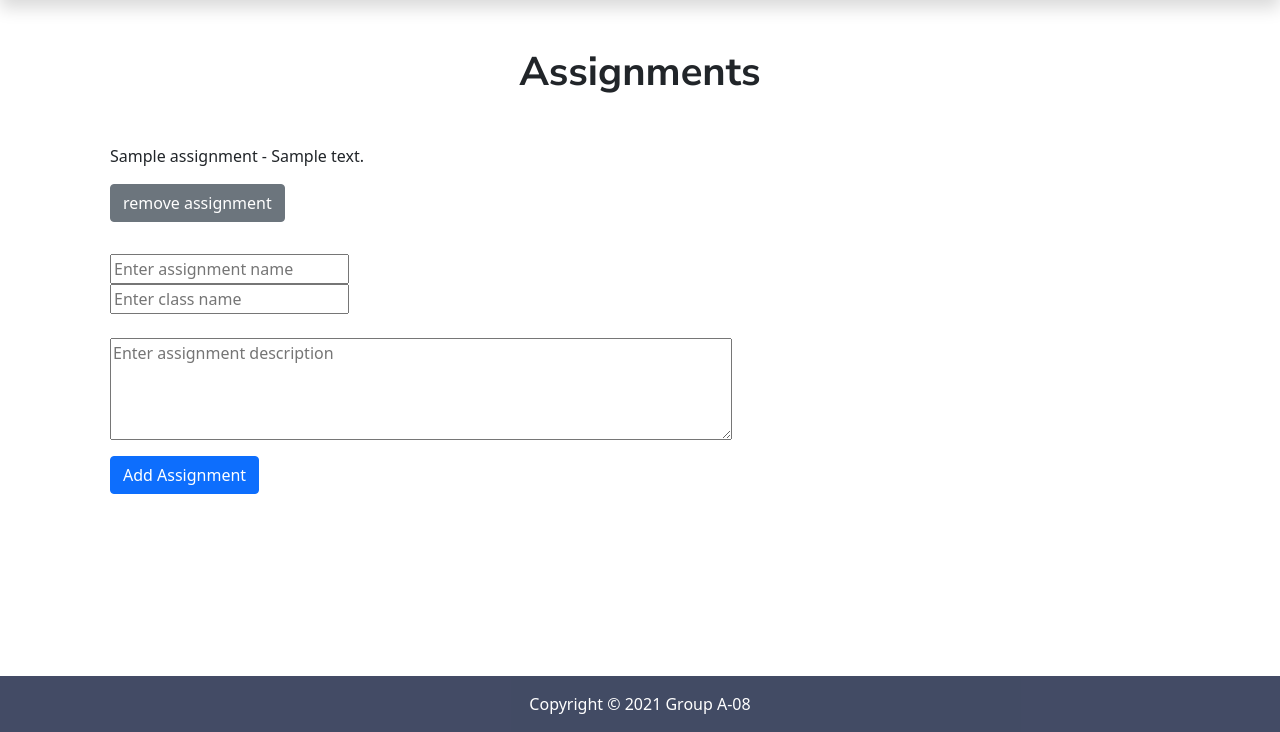
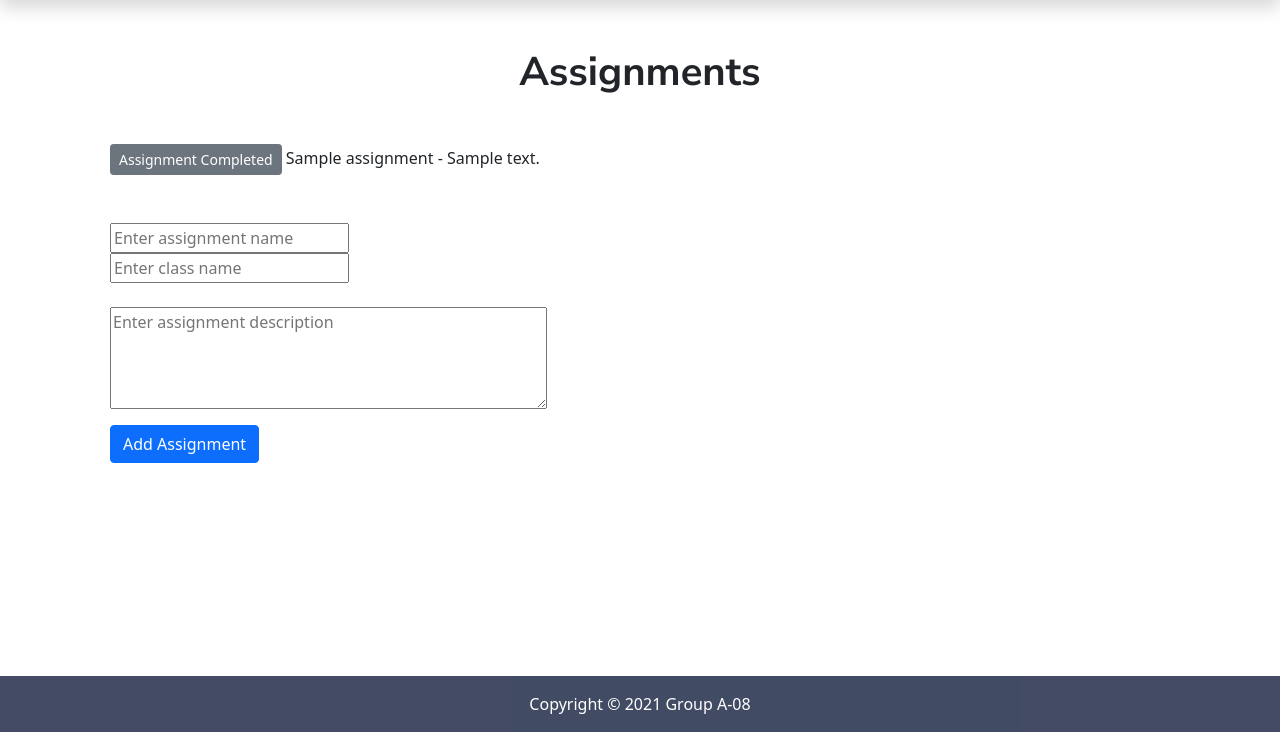
Before and after one commit to WilliamHaslet/wahoo-notes-website-project, a Django app: page /assignments/ in a window 1280 px wide. Shown: the part 68-800 px from the top of the page. Run offline with Django 3.2, Linux system fonts and the light colour scheme; a user stored in the database is signed in; tables that the repository leaves empty hold one stand-in row (values such as "Sample post"); some libraries are stand-ins or nearby versions.

Commit message:
addclasses/assignments ui

```diff
--- a/main_app/templates/main_app/assignments.html
+++ b/main_app/templates/main_app/assignments.html
@@ -16,7 +16,7 @@
     <br>
          <div class= "container">
              <div class="row justify-content-start">
-                 <div class="col-8">
+                 <div class="col-md-6">
                      <div class="card border-0">
                          <div class="card-body border-0">
                              <ul class= "no-bullets">
@@ -25,8 +25,8 @@
                                      <form method="POST" action="{% url 'main_app:removeAssignment' assignment.id %}"
                                          style="display: inline;">
                                          {% csrf_token %}
+                                         <button type="button" class="btn btn-secondary btn-sm">Assignment Completed</button>
                                          <p">{{assignment.name}} - {{assignment.description}}</p>
-                                         <button type="button" class="btn btn-secondary">remove assignment</button>
                                      </form>
                                  </li>
                                  {% endfor %}
@@ -35,7 +35,7 @@
                      </div>
                  </div>
              </div>
-             <div class="col-4">
+             <div class="col-md-4">
                  <div class="card border-0">
                    <div class="card-body border-0">
                      <form method="POST" action="{% url 'main_app:addAssignment' %}" style="display: inline;">
@@ -43,7 +43,7 @@
                          <input type="text" placeholder="Enter assignment name" name="assignment_name">
                          <input type="text" placeholder="Enter class name" name="class_name">
                          <br><br>
-                         <textarea placeholder="Enter assignment description" name="description" rows="4" cols="65"></textarea>
+                         <textarea placeholder="Enter assignment description" name="description" rows="4" cols="45"></textarea>
                          <br>
                          <button type="submit" value="Submit" class="btn btn-primary mt-3 text-center">Add Assignment</button>
                      </form>
--- a/main_app/templates/main_app/filterclasses.html
+++ b/main_app/templates/main_app/filterclasses.html
@@ -8,7 +8,7 @@
 </head>
 
 <body>
-    <div class=" container">
+    <div class= "container no-bullets">
         <div class="d-flex justify-content-center">
             <h1 class="mt-5">Find Classes</h1>
         </div>
```
Also changed, not shown: main_app/templates/main_app/addclasses.html (+5 -3 lines).
